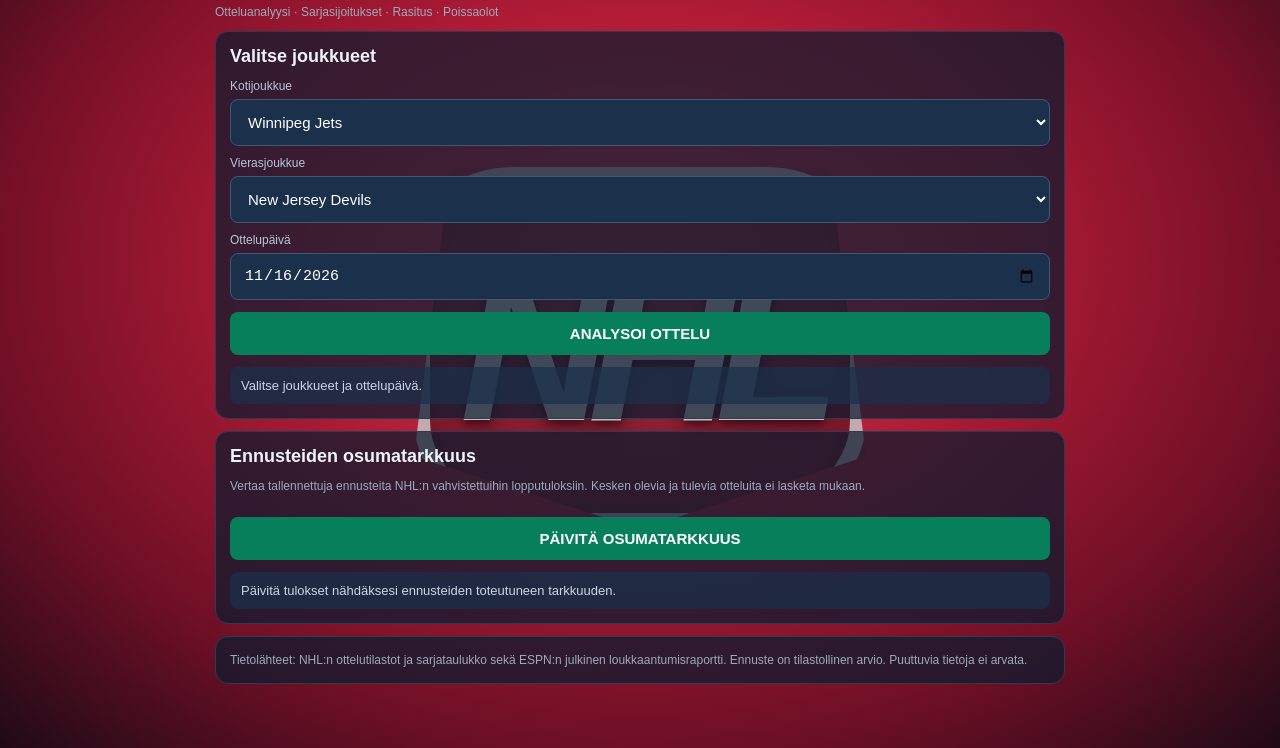
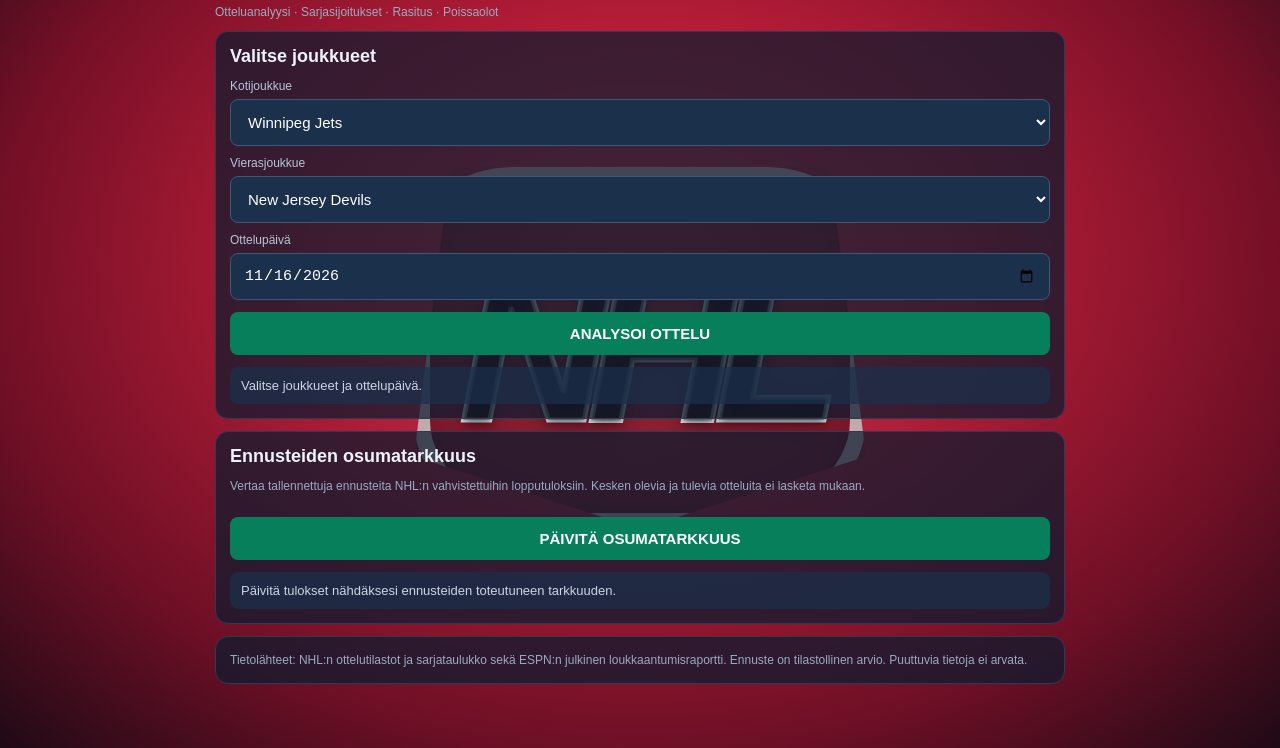
Before and after one commit to makablvd/nhl-predictor, a plain HTML site: page index.html in a window 1280 px wide. Shown: the part 52-800 px from the top of the page. Drawn offline with Linux system fonts and the light colour scheme.

Commit message:
Make NHL lettering clearly white outlined

```diff
--- a/index.html
+++ b/index.html
@@ -12,7 +12,7 @@
 html{background:#07111f}
 body{margin:0;background:transparent;color:#edf3fa;font-family:Arial,sans-serif;padding:12px;position:relative;isolation:isolate;min-height:100vh}
 .nhl-bg{position:fixed;inset:0;z-index:0;pointer-events:none;background:radial-gradient(ellipse at 50% 42%,#f0445c 0%,#c51e3a 38%,#7e1028 72%,#240a16 100%);overflow:hidden}
-.nhl-bg:after{content:"NHL";position:absolute;left:50%;top:50%;transform:translate(-50%,-50%);width:min(48vw,420px);height:min(38vw,330px);display:flex;align-items:center;justify-content:center;color:rgba(255,255,255,.82);font-size:clamp(82px,19vw,205px);font-weight:900;font-style:italic;letter-spacing:-.1em;line-height:1;border:clamp(9px,1.5vw,16px) solid rgba(255,255,255,.72);background:rgba(25,5,12,.22);border-radius:22% 22% 30% 30%;clip-path:polygon(8% 0,92% 0,100% 80%,50% 100%,0 80%);text-shadow:0 3px 8px rgba(0,0,0,.55);filter:drop-shadow(0 5px 14px rgba(0,0,0,.4))}
+.nhl-bg:after{content:"NHL";position:absolute;left:50%;top:50%;transform:translate(-50%,-50%);width:min(48vw,420px);height:min(38vw,330px);display:flex;align-items:center;justify-content:center;color:rgba(25,5,12,.28);-webkit-text-stroke:5px #fff;paint-order:stroke fill;font-size:clamp(82px,19vw,205px);font-weight:900;font-style:italic;letter-spacing:-.1em;line-height:1;border:clamp(9px,1.5vw,16px) solid rgba(255,255,255,.72);background:rgba(25,5,12,.22);border-radius:22% 22% 30% 30%;clip-path:polygon(8% 0,92% 0,100% 80%,50% 100%,0 80%);text-shadow:0 3px 8px rgba(0,0,0,.55);filter:drop-shadow(0 5px 14px rgba(0,0,0,.4))}
 body:after{content:"";position:fixed;z-index:1;pointer-events:none;inset:0;background:linear-gradient(180deg,rgba(4,10,19,.06),rgba(4,10,19,.16))}
 .wrap{max-width:850px;margin:auto;position:relative;z-index:2}
 h1{font-size:25px;margin:8px 0}
```
